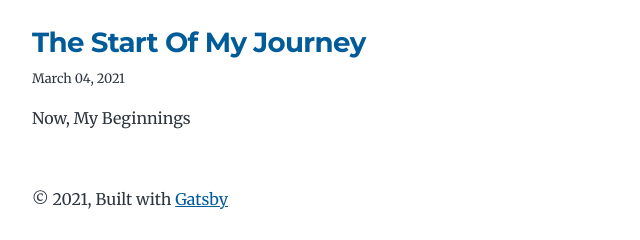
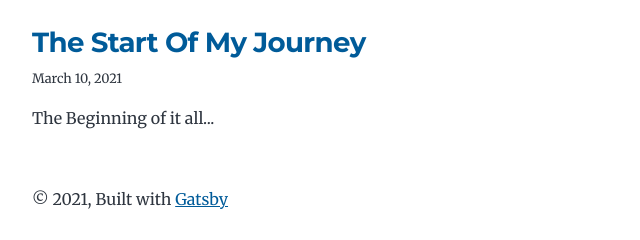
Before and after one commit to BrewskiesToBarrels/blog, a Gatsby site: page / in a window 1280 px wide. Shown: the part 382-622 px from the top of the page, 292-932 px from the left. Built offline with nearby package versions, Linux system fonts and the light colour scheme; Gatsby itself is replaced by a stand-in of ours.

Commit message:
second post

```diff
--- a/content/blog/Another-post/something.md
+++ b/content/blog/Another-post/something.md
@@ -1,6 +1,6 @@
 ---
 title: The Start Of My Journey
-date: "2021-03-11T23:46:37.121Z"
+date: "2021-03-10T23:46:37.121Z"
 description: "The Beginning of it all..."
 ---
 
--- a/content/blog/Second-post/second.md
+++ b/content/blog/Second-post/second.md
@@ -1,6 +1,6 @@
 ---
 title: The Start Of My Journey
-date: "2021-03-04T23:46:37.121Z"
+date: "2021-03-11T23:46:37.121Z"
 description: "Now, My Beginnings"
 ---
 Now that I've given you guys the bullshit intro, here's my real origin story: I didn't really drink until I was 18. **BE CAREFUL, THE FOLLOWING STORY MIGHT BE BORING**
```
